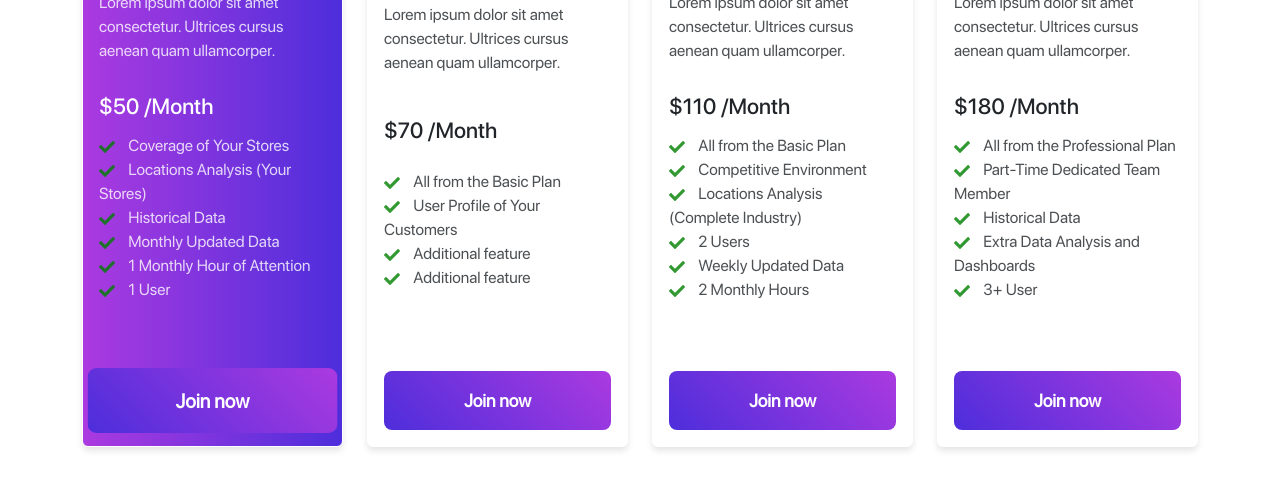
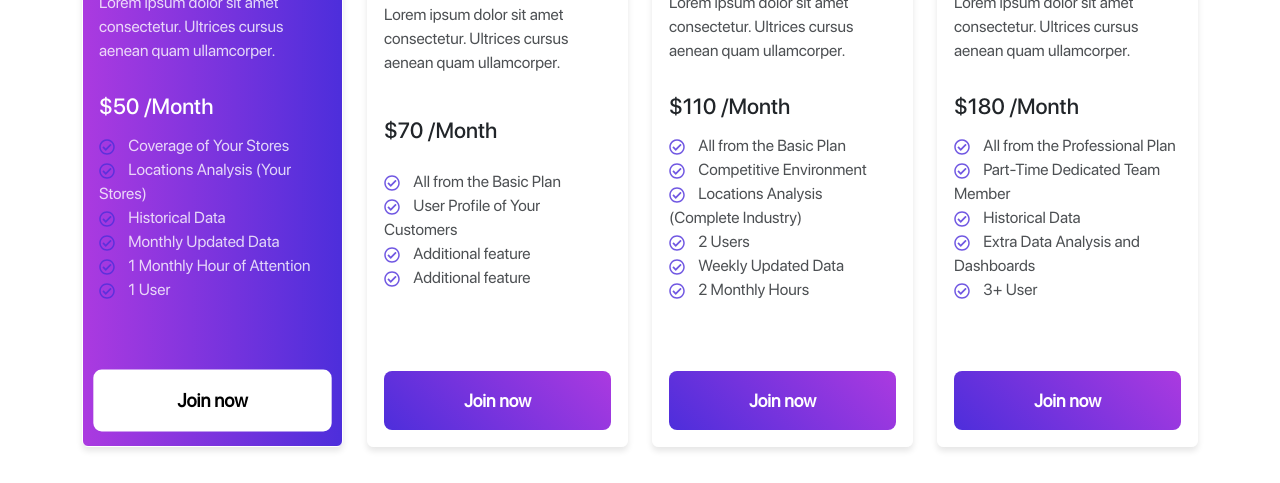
Before and after one commit to Alan4745/argus-analytics, a React (Vite) app: page / in a window 1280 px wide. In both pictures the pointer is over the button 212 px from the left and 5592 px from the top of the page. Shown: the part 5192-5675 px from the top of the page. Built offline with nearby package versions, Linux system fonts and the light colour scheme.

Commit message:
change arrow and btn style hover in pricing

```diff
--- a/src/components/LandingComponets/Pricing/Pricing.css
+++ b/src/components/LandingComponets/Pricing/Pricing.css
@@ -80,7 +80,7 @@
 }
 
 .feature-icon {
-  color: green;
+  color: #4D2EDB;
   margin-right: 10px;
 }
 
@@ -99,6 +99,12 @@
   width: 100%; /* Ajusta el ancho automáticamente en pantallas grandes */
 }
 
+
+.pricing-card:hover .gradient-button-princing{
+  transition: .5s;
+  background: #fff !important;
+  color: #000 !important;
+}
 .gradient-button-princing:hover {
-  transform: scale(1.1); /* Escala al 110% */
+  transform: scale(1.05) !important; /* Escala al 110% */
 }
--- a/src/components/LandingComponets/Pricing/Princing.tsx
+++ b/src/components/LandingComponets/Pricing/Princing.tsx
@@ -3,7 +3,7 @@ import "./Pricing.css";
 import Slider from "react-slick";
 import "slick-carousel/slick/slick.css";
 import "slick-carousel/slick/slick-theme.css";
-import { FaCheck } from "react-icons/fa";
+import { FaRegCheckCircle  } from "react-icons/fa";
 import { motion } from "framer-motion";
 import { useTranslation } from "react-i18next";
 
@@ -136,7 +136,7 @@ const Pricing = () => {
                   <ul className="pricing-features">
                     {plan.features.map((feature, index) => (
                       <li key={index}>
-                        <FaCheck className="feature-icon" /> {feature}
+                        <FaRegCheckCircle  className="feature-icon" /> {feature}
                       </li>
                     ))}
                   </ul>
@@ -171,7 +171,7 @@ const Pricing = () => {
                   <ul className="pricing-features">
                     {plan.features.map((feature, index) => (
                       <li key={index}>
-                        <FaCheck className="feature-icon" /> {feature}
+                        <FaRegCheckCircle  className="feature-icon" /> {feature}
                       </li>
                     ))}
                   </ul>
```
